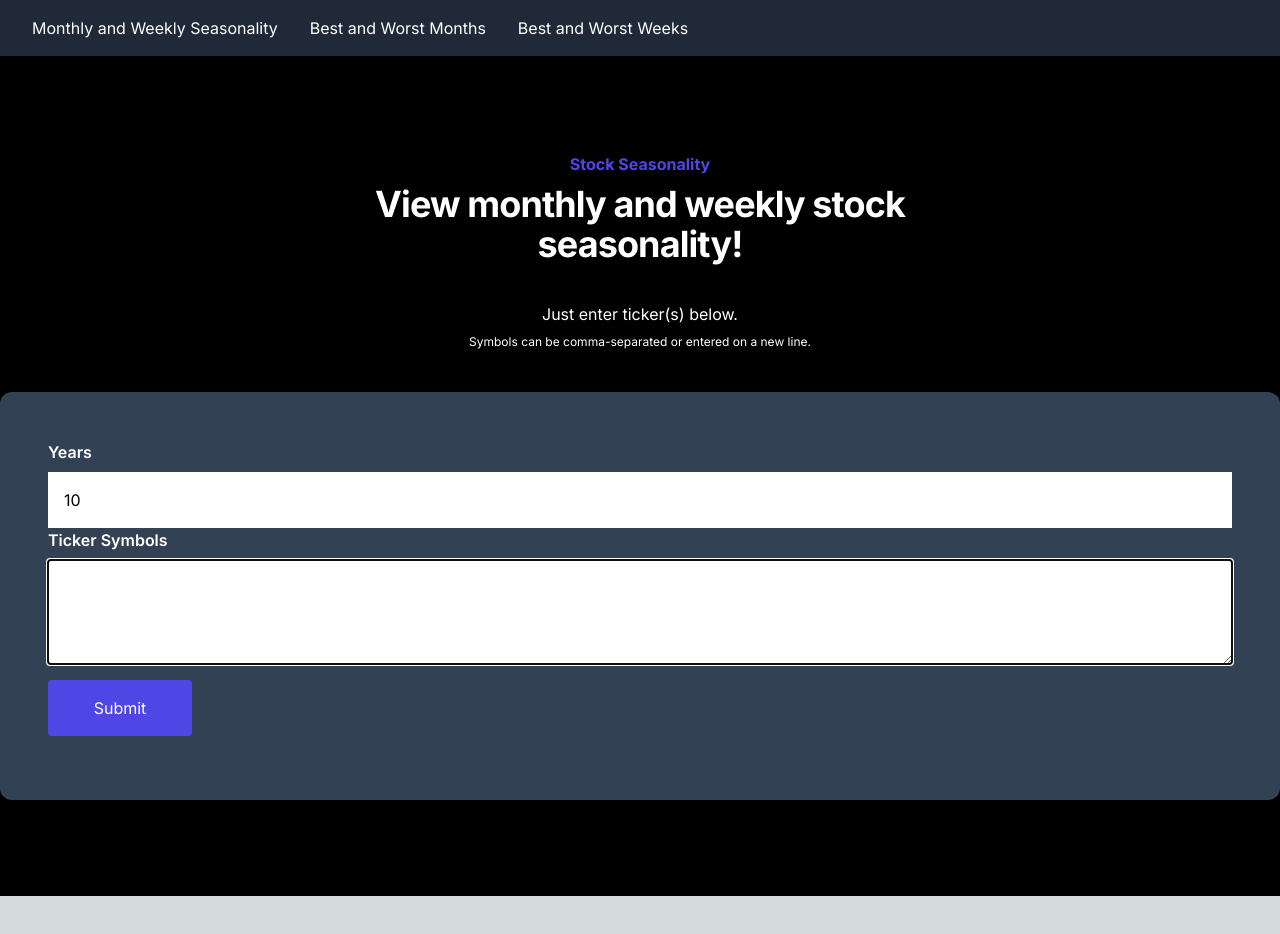
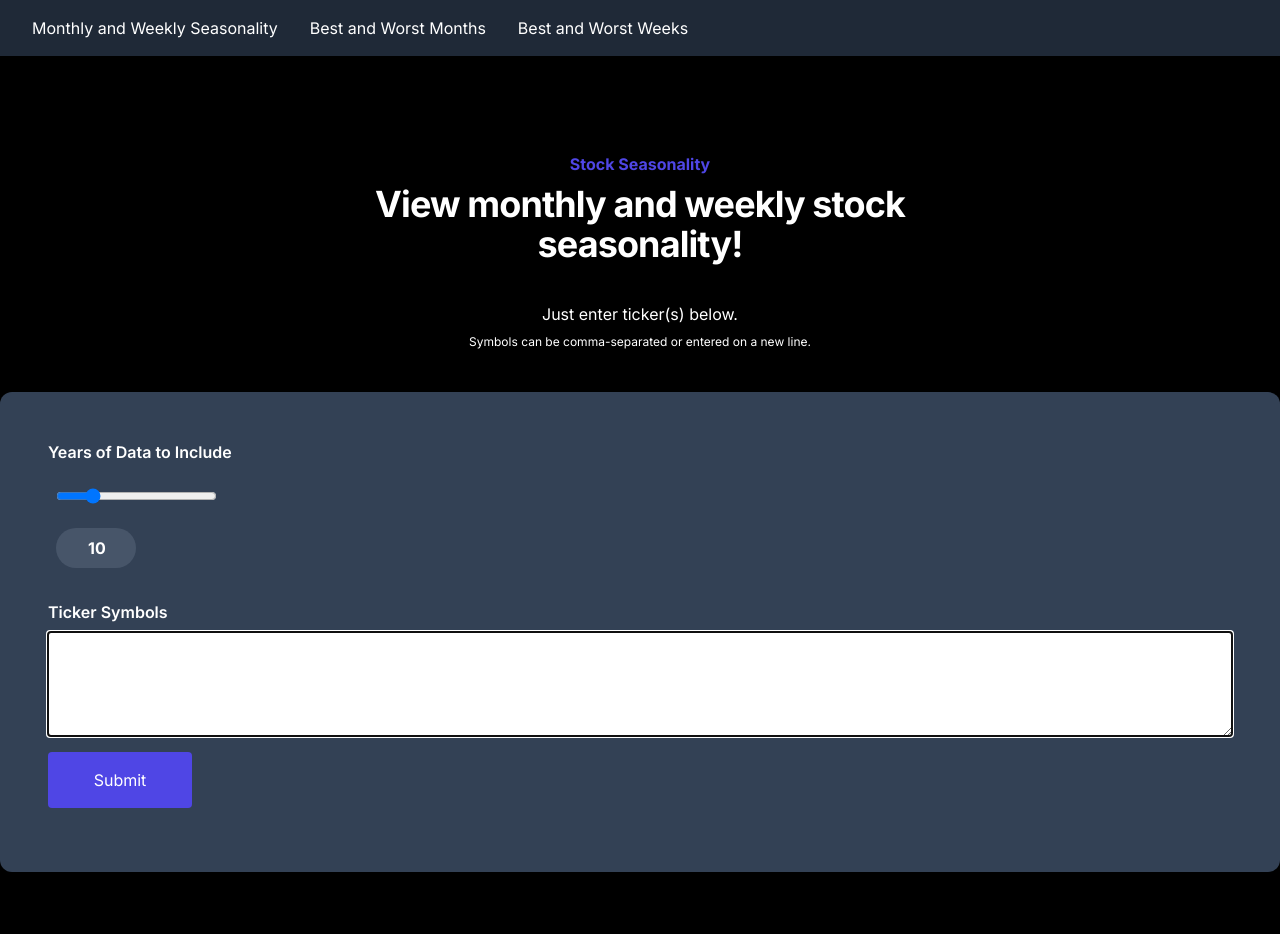
Before and after one commit to mhynson/seasonality, a Next.js app in the folder app/: page / in a window 1280 px wide. Shown: the top 934 px of the page. Before the commit the page ends 896 px from the top, so only its background shows below. Built offline with nearby package versions, Linux system fonts and the light colour scheme.

Commit message:
Use both an input field and slider in YearsSelector

```diff
--- a/app/src/app/components/YearsSelector.tsx
+++ b/app/src/app/components/YearsSelector.tsx
@@ -10,30 +10,63 @@ interface IYearsSelector {
 }
 
 export const YearsSelector = ({ years }: IYearsSelector) => {
-  const { setYears } = useContext(YearsContext) as YearsContextType; // This will give you the setter function for `years`
+  const { setYears } = useContext(YearsContext) as YearsContextType;
   return (
     <>
-      <label className="block font-semibold" htmlFor="symbols">
-        Years
+      <div className="flex flex-col justify-start items-start mb-8">
+        <label className="font-semibold" htmlFor="years-number">
+          Years of Data to Include
         </label>
+
         <input
-        id="symbols"
-        className="block p-4 w-full mt-2 text-black uppercase"
+          id="years-slider"
+          className="p-4 ml-2 mt-2 text-black uppercase"
           autoCapitalize="false"
-        autoComplete="false"
+          autoComplete="off"
           autoCorrect="false"
           autoFocus
+          inputMode="numeric"
+          max={50}
+          min={5}
+          onDrag={(e) => {
+            console.log("onDrag:: value on slider", e.target);
+          }}
           onChange={(e) => {
+            console.log("value on slider", e.target.value);
             setYears(parseInt(e.target.value, 10));
           }}
           required
-        spellCheck="false"
+          spellCheck={false}
+          step={1}
           tabIndex={0}
-        min={1}
-        max={50}
-        type="number"
+          type="range"
           value={years}
         />
+        <input
+          id="years-number"
+          className="ml-2 mt-2 text-black uppercase rounded-full max-w-20 p-2 pl-8 text-md bg-slate-600 text-white font-bold"
+          autoCapitalize="false"
+          autoComplete="off"
+          autoCorrect="false"
+          autoFocus
+          inputMode="numeric"
+          max={50}
+          min={5}
+          onDrag={(e) => {
+            console.log("onDrag:: value on slider", e.target);
+          }}
+          onChange={(e) => {
+            console.log("value on slider", e.target.value);
+            setYears(parseInt(e.target.value, 10));
+          }}
+          required
+          spellCheck={false}
+          step={1}
+          tabIndex={0}
+          type="text"
+          value={years}
+        />
+      </div>
     </>
   );
 };
```
Lines whose indentation alone changed are shown as unchanged.
